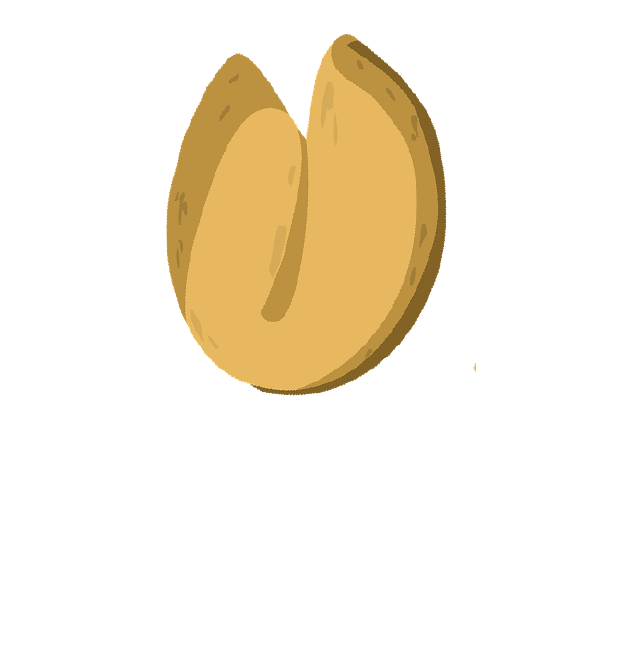
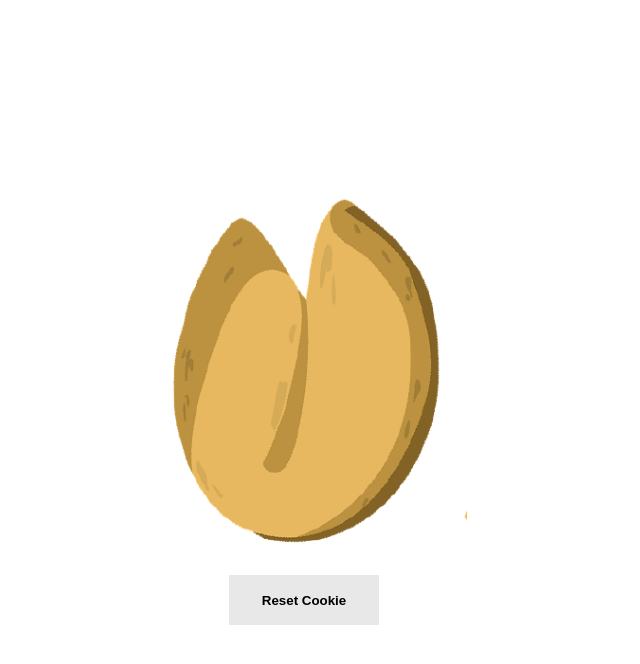
Before and after one commit to shirls326/FortuneCookieTeller, a plain HTML site: page index.html in a window 1280 px wide. Shown: the whole page, without its empty margins (336-976 px from the left). Drawn offline with Linux system fonts and the light colour scheme.

Commit message:
Implemented cookie

```diff
--- a/css/style.css
+++ b/css/style.css
@@ -1,9 +1,47 @@
+body {
+    margin: 0;
+    padding: 0;
+    position: fixed;
+    display: flex;
+    flex-direction: column;
+    align-items: center;
+    justify-content: center;
+    text-align: center;
+    height: 100%;
+    width: 100%;
+    font-family: 'Helvetica', sans-serif;
+    line-height: 125%;
+}
+
 .cookieClosed{
-    margin: 0 auto;
+    margin: 0;
 }
 
 .cookieClosed:hover {
     animation: shake .3s ease-in-out infinite;
+}
+
+#reset-button {
+    width: 150px;
+    height: 50px;
+    font-weight: 600;
+    background-color: #e8e8e8;
+    border: 0;
+}
+
+#reset-button:hover {
+    background-color: #d0d0d0;
+}
+
+#reset-button:active {
+    box-shadow: inset 0 0 5px #808080;
+    background-color: #c0c0c0;
+}
+
+#fortune-text {
+    position: absolute;
+    transform: translate(70px, -56px) rotate(-8.2deg);
+    width: 250px;
 }
 
 @keyframes shake {
--- a/index.html
+++ b/index.html
@@ -4,18 +4,12 @@
     <meta charset="UTF-8">
     <meta name="viewport" content="width=device-width, initial-scale=1.0">
     <title>Fortune Cookie Teller</title>
-    <script src="./js/script.js"></script>
+    <script src="js/script.js"></script>
     <link rel="stylesheet" href="css/style.css"/>
 </head>
 <body>
-    <center><img class = "cookieClosed"  onclick="randomFortune()" src="./images/closedcookie.png" alt="closedCookie"></center>
-
-
-
-
-
-
-
-
+    <p id="fortune-text"></p>
+    <img class="cookieClosed" id="fortune-image" onclick="randomFortune()" src="images/closedcookie.png" alt="closedCookie" height="400px">
+    <button id="reset-button" onclick="resetFortune()">Reset Cookie</button>
 </body>
 </html>
--- a/js/script.js
+++ b/js/script.js
@@ -21,11 +21,31 @@ let fortunes = [
     "Surround yourself with those who lift you higher; positivity is contagious."
 ]
 
+let cookieOpened = false;
 
 function randomFortune() {
-    let index = Math.floor(Math.random * fortunes.length);
-    let quote = fortunes[index]
+    if (cookieOpened) {
+        return;
+    }
 
-    fortuneText = document.getElementById("[insert cookie text id here]");
+    let index = Math.floor(Math.random() * fortunes.length);
+    let quote = fortunes[index];
+
+    let cookieImage = document.getElementById("fortune-image");
+    let fortuneText = document.getElementById("fortune-text");
+
     fortuneText.innerText = quote;
+    cookieImage.src = "images/opencookie.png";
+    cookieImage.classList.remove("cookieClosed");
+    cookieOpened = true;
 }
+
+function resetFortune() {
+    let cookieImage = document.getElementById("fortune-image");
+    let fortuneText = document.getElementById("fortune-text");
+
+    cookieOpened = false;
+    cookieImage.classList.add("cookieClosed");
+    cookieImage.src = "images/closedcookie.png";
+    fortuneText.innerText = "";
+}
```
